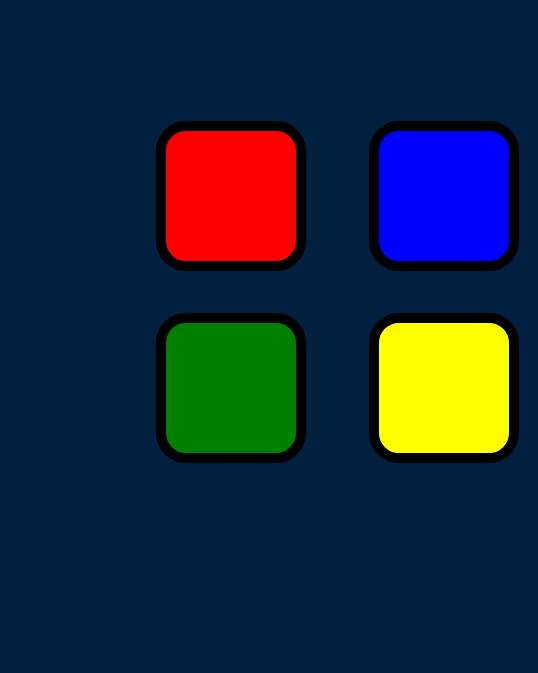
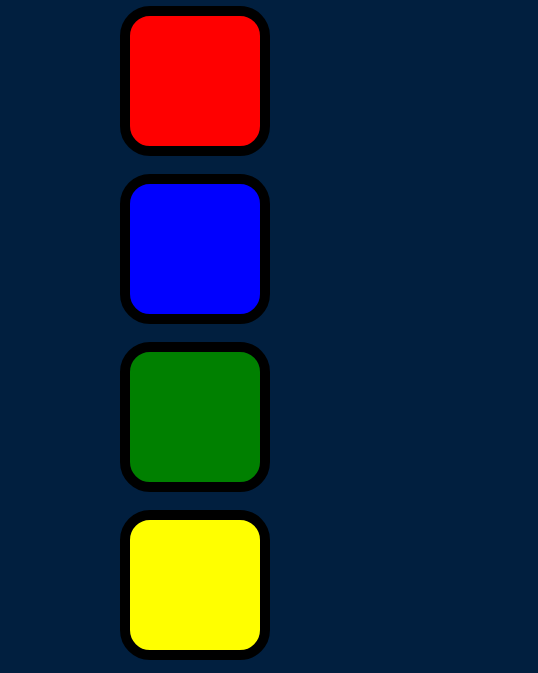
Before and after one commit to HarshPathak11/SIMON-Game, a plain HTML site: page index.html in a window 390 px wide. Shown: the part 171-844 px from the top of the page, 538 px wide, since content can reach past the window. Drawn offline with nearby package versions, Linux system fonts and the light colour scheme.

Commit message:
fully responsive now

```diff
--- a/index.html
+++ b/index.html
@@ -33,6 +33,7 @@
             grid-template-columns: 1fr 1fr;
             grid-template-rows: 1fr 1fr;
             gap: 1.5em;
+            place-items: center;
             /* border: 2px solid black; */
         }
         .key{
@@ -63,6 +64,20 @@
         #b44{
             background-color: yellow;
         }
+
+        @media only screen and (max-width:1400px){
+            .sec{
+                display: block;
+            }
+            .pad{
+                display: block;
+                width: 100%;
+            }
+            .key{
+                margin: auto;
+            }
+            }
+
 
 
     </style>
```
